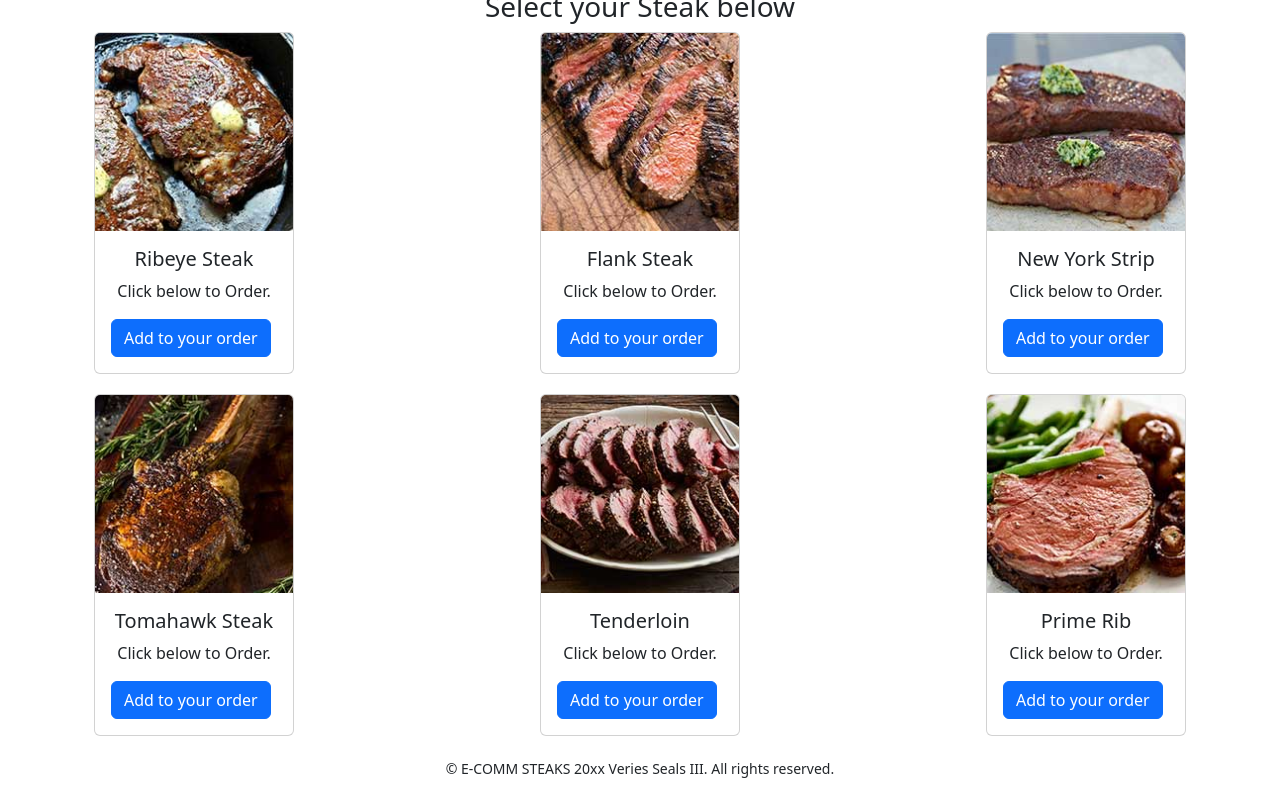
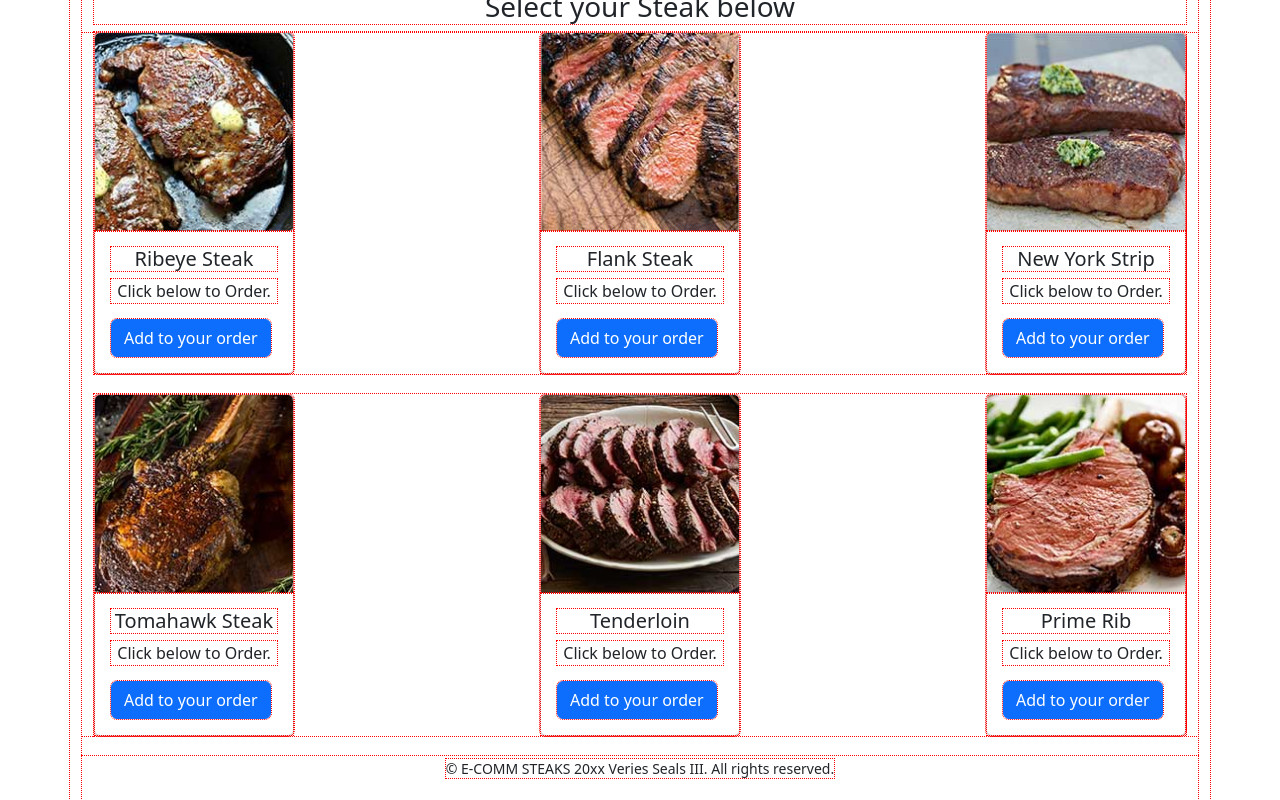
Before and after one commit to veriesseals/e-commerce-api-react, a React (Create React App) app: page / in a window 1280 px wide. Shown: the part 556-1356 px from the top of the page. Built offline with nearby package versions, Linux system fonts and the light colour scheme.

Commit message:
Added styling to footer css

```diff
--- a/public/css/style.css
+++ b/public/css/style.css
@@ -1,6 +1,6 @@
-/* * {
+* {
     outline: 1px dotted red;
-} */
+}
 
 /* Header */
 /* -------------------------------------- */
@@ -69,3 +69,9 @@
 .btn {
     text-align: center;
 }
+
+/* Footer */
+/* ---------------------------------------------- */
+footer{
+    padding-bottom: 20px;
+}
```
